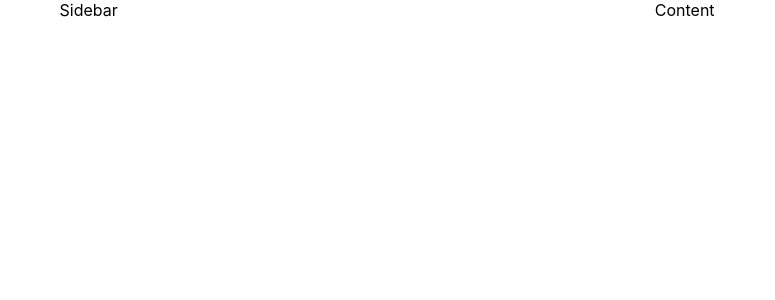
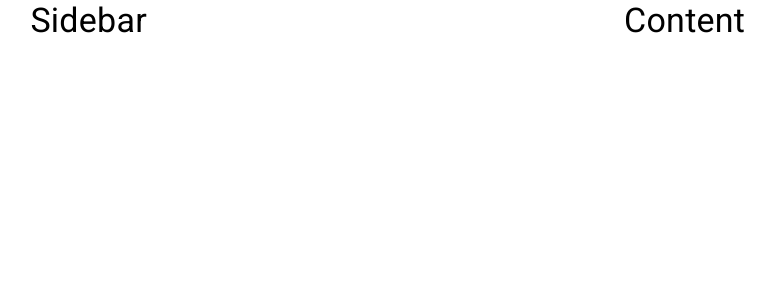
Before and after one commit to ivanovmd/finance-tracking-app-v2, a React (Create React App) app: page / in a window 1280 px wide. Shown: the top 300 px of the page, without its empty margins (154-929 px from the left). Built offline with nearby package versions, Linux system fonts and the light colour scheme.

Commit message:
addded typography

```diff
--- a/package.json
+++ b/package.json
@@ -5,6 +5,7 @@
   "dependencies": {
     "@emotion/react": "^11.10.0",
     "@emotion/styled": "^11.10.0",
+    "@fontsource/roboto": "^4.5.8",
     "@mui/material": "^5.10.2",
     "@testing-library/jest-dom": "^5.16.5",
     "@testing-library/react": "^13.3.0",
--- a/src/App.tsx
+++ b/src/App.tsx
@@ -2,16 +2,27 @@
 import Content from './modules/common/Content';
 import MainLayout from './modules/common/MainLayout';
 import Sidebar from './modules/common/Sidebar';
+
+import '@fontsource/roboto/300.css';
+import '@fontsource/roboto/400.css';
+import '@fontsource/roboto/500.css';
+import '@fontsource/roboto/700.css';
+import { Typography } from '@mui/material';
 
 function App() {
   return (
     <div className="App">
       <MainLayout>
         <Sidebar>
-          <span>Sidebar</span>
+          <Typography variant="h4">
+            Sidebar
+          </Typography>
         </Sidebar>
+
         <Content>
-          <span>Content</span>
+          <Typography variant="h4">
+            Content
+          </Typography>
         </Content>
       </MainLayout>
     </div>
```
Also changed, not shown: 1 other file (tests, documents, lock files or other folders).
